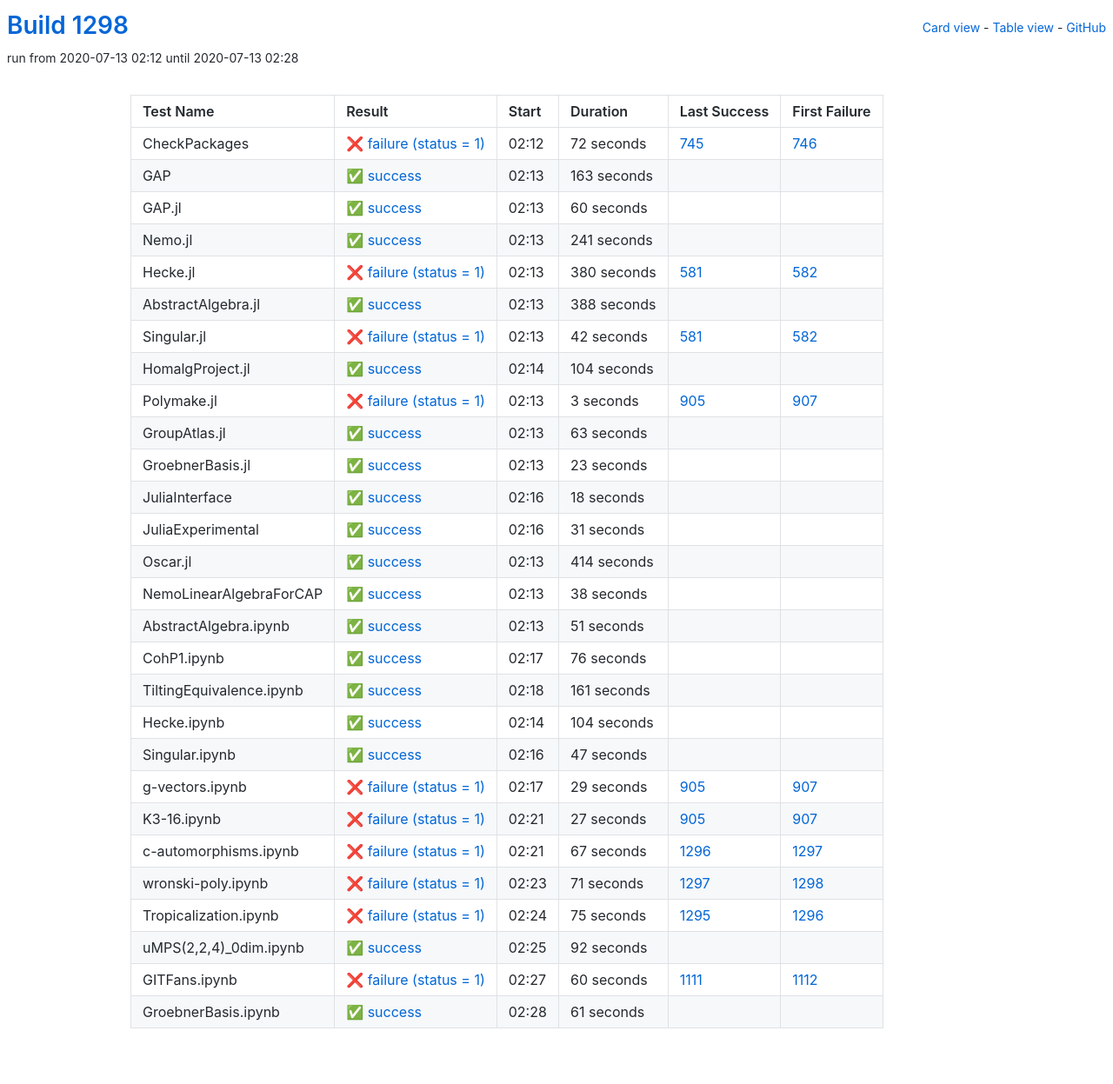
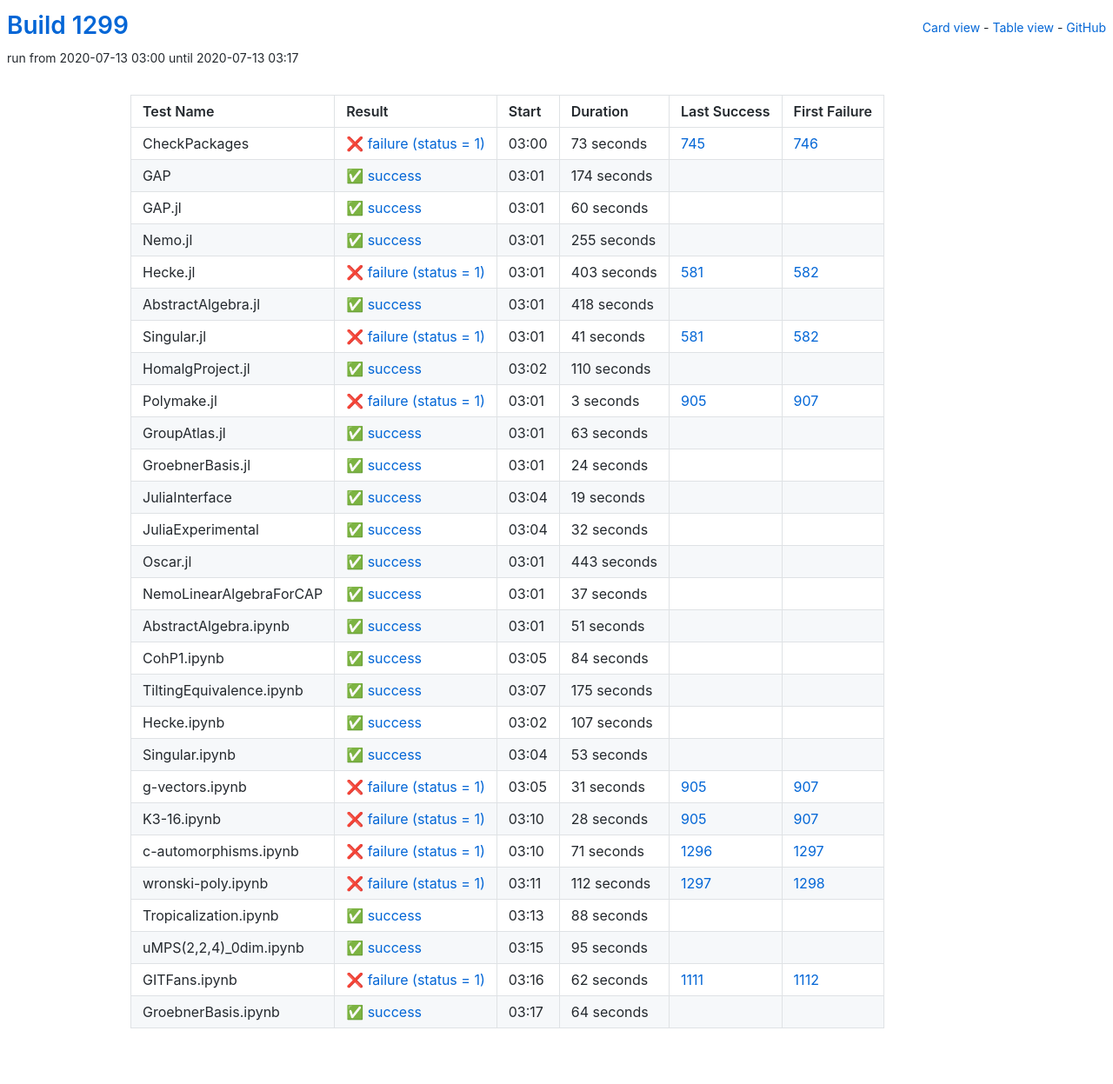
Before and after one commit to oscar-system/oscar-ci-status-1.4, a Jekyll site: the page built from table.html, in a window 1280 px wide. Shown: the whole page at 87% size. Built offline with Jekyll 4.4.1, drawn with Linux system fonts in a browser that asks for light colours.

Commit message:
Build #1299

```diff
--- a/_data/ci.yml
+++ b/_data/ci.yml
@@ -1,6 +1,6 @@
 ---
-build: 1298
-build_url: https://oscarci.mathematik.uni-kl.de/job/oscar-julia-1.4/1298/
+build: 1299
+build_url: https://oscarci.mathematik.uni-kl.de/job/oscar-julia-1.4/1299/
 job: oscar-julia-1.4
 organization: oscar-system
 repo: oscar-ci-status-1.4
@@ -8,32 +8,32 @@ repourl: https://github.com/oscar-system/oscar-ci-status-1.4
 tests:
 - name: CheckPackages
   id: checkpackages
-  log: https://oscarci.mathematik.uni-kl.de/job/oscar-julia-1.4/1298/artifact/logs/build-1298/CheckPackages.log
-  start: 2020-07-13 02:12
+  log: https://oscarci.mathematik.uni-kl.de/job/oscar-julia-1.4/1299/artifact/logs/build-1299/CheckPackages.log
+  start: 2020-07-13 03:00
   success: false
   exitcode: 1
   status: failure
-  duration: 72
+  duration: 73
   last_success: 745
   last_success_url: https://oscarci.mathematik.uni-kl.de/job/oscar-julia-1.4/745/
   first_failure: 746
   first_failure_url: https://oscarci.mathematik.uni-kl.de/job/oscar-julia-1.4/746/
 - name: GAP
   id: gap
-  log: https://oscarci.mathematik.uni-kl.de/job/oscar-julia-1.4/1298/artifact/logs/build-1298/GAP.log
-  start: 2020-07-13 02:13
+  log: https://oscarci.mathematik.uni-kl.de/job/oscar-julia-1.4/1299/artifact/logs/build-1299/GAP.log
+  start: 2020-07-13 03:01
   success: true
   exitcode: 0
   status: success
-  duration: 163
+  duration: 174
   last_success: false
   last_success_url:
   first_failure: false
   first_failure_url:
 - name: GAP.jl
   id: gap-jl
-  log: https://oscarci.mathematik.uni-kl.de/job/oscar-julia-1.4/1298/artifact/logs/build-1298/GAP.jl.log
-  start: 2020-07-13 02:13
+  log: https://oscarci.mathematik.uni-kl.de/job/oscar-julia-1.4/1299/artifact/logs/build-1299/GAP.jl.log
+  start: 2020-07-13 03:01
   success: true
   exitcode: 0
   status: success
@@ -44,68 +44,68 @@ tests:
   first_failure_url:
 - name: Nemo.jl
   id: nemo-jl
-  log: https://oscarci.mathematik.uni-kl.de/job/oscar-julia-1.4/1298/artifact/logs/build-1298/Nemo.jl.log
-  start: 2020-07-13 02:13
+  log: https://oscarci.mathematik.uni-kl.de/job/oscar-julia-1.4/1299/artifact/logs/build-1299/Nemo.jl.log
+  start: 2020-07-13 03:01
   success: true
   exitcode: 0
   status: success
-  duration: 241
+  duration: 255
   last_success: false
   last_success_url:
   first_failure: false
   first_failure_url:
 - name: Hecke.jl
   id: hecke-jl
-  log: https://oscarci.mathematik.uni-kl.de/job/oscar-julia-1.4/1298/artifact/logs/build-1298/Hecke.jl.log
-  start: 2020-07-13 02:13
+  log: https://oscarci.mathematik.uni-kl.de/job/oscar-julia-1.4/1299/artifact/logs/build-1299/Hecke.jl.log
+  start: 2020-07-13 03:01
   success: false
   exitcode: 1
   status: failure
-  duration: 380
+  duration: 403
   last_success: 581
   last_success_url: https://oscarci.mathematik.uni-kl.de/job/oscar-julia-1.4/581/
   first_failure: 582
   first_failure_url: https://oscarci.mathematik.uni-kl.de/job/oscar-julia-1.4/582/
 - name: AbstractAlgebra.jl
   id: abstractalgebra-jl
-  log: https://oscarci.mathematik.uni-kl.de/job/oscar-julia-1.4/1298/artifact/logs/build-1298/AbstractAlgebra.jl.log
-  start: 2020-07-13 02:13
+  log: https://oscarci.mathematik.uni-kl.de/job/oscar-julia-1.4/1299/artifact/logs/build-1299/AbstractAlgebra.jl.log
+  start: 2020-07-13 03:01
   success: true
   exitcode: 0
   status: success
-  duration: 388
+  duration: 418
   last_success: false
   last_success_url:
   first_failure: false
   first_failure_url:
 - name: Singular.jl
   id: singular-jl
-  log: https://oscarci.mathematik.uni-kl.de/job/oscar-julia-1.4/1298/artifact/logs/build-1298/Singular.jl.log
-  start: 2020-07-13 02:13
+  log: https://oscarci.mathematik.uni-kl.de/job/oscar-julia-1.4/1299/artifact/logs/build-1299/Singular.jl.log
+  start: 2020-07-13 03:01
   success: false
   exitcode: 1
   status: failure
-  duration: 42
+  duration: 41
   last_success: 581
   last_success_url: https://oscarci.mathematik.uni-kl.de/job/oscar-julia-1.4/581/
   first_failure: 582
   first_failure_url: https://oscarci.mathematik.uni-kl.de/job/oscar-julia-1.4/582/
 - name: HomalgProject.jl
   id: homalgproject-jl
-  log: https://oscarci.mathematik.uni-kl.de/job/oscar-julia-1.4/1298/artifact/logs/build-1298/HomalgProject.jl.log
-  start: 2020-07-13 02:14
+  log: https://oscarci.mathematik.uni-kl.de/job/oscar-julia-1.4/1299/artifact/logs/build-1299/HomalgProject.jl.log
+  start: 2020-07-13 03:02
   success: true
   exitcode: 0
   status: success
-  duration: 104
+  duration: 110
   last_success: false
   last_success_url:
   first_failure: false
   first_failure_url:
 - name: Polymake.jl
   id: polymake-jl
-  log: https://oscarci.mathematik.uni-kl.de/job/oscar-julia-1.4/1298/artifact/logs/build-1298/Polymake.jl.log
-  start: 2020-07-13 02:13
+  log: https://oscarci.mathematik.uni-kl.de/job/oscar-julia-1.4/1299/artifact/logs/build-1299/Polymake.jl.log
+  start: 2020-07-13 03:01
   success: false
   exitcode: 1
   status: failure
@@ -116,8 +116,8 @@ tests:
   first_failure_url: https://oscarci.mathematik.uni-kl.de/job/oscar-julia-1.4/907/
 - name: GroupAtlas.jl
   id: groupatlas-jl
-  log: https://oscarci.mathematik.uni-kl.de/job/oscar-julia-1.4/1298/artifact/logs/build-1298/GroupAtlas.jl.log
-  start: 2020-07-13 02:13
+  log: https://oscarci.mathematik.uni-kl.de/job/oscar-julia-1.4/1299/artifact/logs/build-1299/GroupAtlas.jl.log
+  start: 2020-07-13 03:01
   success: true
   exitcode: 0
   status: success
@@ -128,68 +128,68 @@ tests:
   first_failure_url:
 - name: GroebnerBasis.jl
   id: groebnerbasis-jl
-  log: https://oscarci.mathematik.uni-kl.de/job/oscar-julia-1.4/1298/artifact/logs/build-1298/GroebnerBasis.jl.log
-  start: 2020-07-13 02:13
+  log: https://oscarci.mathematik.uni-kl.de/job/oscar-julia-1.4/1299/artifact/logs/build-1299/GroebnerBasis.jl.log
+  start: 2020-07-13 03:01
   success: true
   exitcode: 0
   status: success
-  duration: 23
+  duration: 24
   last_success: false
   last_success_url:
   first_failure: false
   first_failure_url:
 - name: JuliaInterface
   id: juliainterface
-  log: https://oscarci.mathematik.uni-kl.de/job/oscar-julia-1.4/1298/artifact/logs/build-1298/JuliaInterface.log
-  start: 2020-07-13 02:16
+  log: https://oscarci.mathematik.uni-kl.de/job/oscar-julia-1.4/1299/artifact/logs/build-1299/JuliaInterface.log
+  start: 2020-07-13 03:04
   success: true
   exitcode: 0
   status: success
-  duration: 18
+  duration: 19
   last_success: false
   last_success_url:
   first_failure: false
   first_failure_url:
 - name: JuliaExperimental
   id: juliaexperimental
-  log: https://oscarci.mathematik.uni-kl.de/job/oscar-julia-1.4/1298/artifact/logs/build-1298/JuliaExperimental.log
-  start: 2020-07-13 02:16
+  log: https://oscarci.mathematik.uni-kl.de/job/oscar-julia-1.4/1299/artifact/logs/build-1299/JuliaExperimental.log
+  start: 2020-07-13 03:04
   success: true
   exitcode: 0
   status: success
-  duration: 31
+  duration: 32
   last_success: false
   last_success_url:
   first_failure: false
   first_failure_url:
 - name: Oscar.jl
   id: oscar-jl
-  log: https://oscarci.mathematik.uni-kl.de/job/oscar-julia-1.4/1298/artifact/logs/build-1298/Oscar.jl.log
-  start: 2020-07-13 02:13
+  log: https://oscarci.mathematik.uni-kl.de/job/oscar-julia-1.4/1299/artifact/logs/build-1299/Oscar.jl.log
+  start: 2020-07-13 03:01
   success: true
   exitcode: 0
   status: success
-  duration: 414
+  duration: 443
   last_success: false
   last_success_url:
   first_failure: false
   first_failure_url:
 - name: NemoLinearAlgebraForCAP
   id: nemolinearalgebraforcap
-  log: https://oscarci.mathematik.uni-kl.de/job/oscar-julia-1.4/1298/artifact/logs/build-1298/NemoLinearAlgebraForCAP.log
-  start: 2020-07-13 02:13
+  log: https://oscarci.mathematik.uni-kl.de/job/oscar-julia-1.4/1299/artifact/logs/build-1299/NemoLinearAlgebraForCAP.log
+  start: 2020-07-13 03:01
   success: true
   exitcode: 0
   status: success
-  duration: 38
+  duration: 37
   last_success: false
   last_success_url:
   first_failure: false
   first_failure_url:
 - name: AbstractAlgebra.ipynb
   id: abstractalgebra-ipynb
-  log: https://oscarci.mathematik.uni-kl.de/job/oscar-julia-1.4/1298/artifact/logs/build-1298/AbstractAlgebra.ipynb.log
-  start: 2020-07-13 02:13
+  log: https://oscarci.mathematik.uni-kl.de/job/oscar-julia-1.4/1299/artifact/logs/build-1299/AbstractAlgebra.ipynb.log
+  start: 2020-07-13 03:01
   success: true
   exitcode: 0
   status: success
@@ -200,144 +200,144 @@ tests:
   first_failure_url:
 - name: CohP1.ipynb
   id: cohp1-ipynb
-  log: https://oscarci.mathematik.uni-kl.de/job/oscar-julia-1.4/1298/artifact/logs/build-1298/CohP1.ipynb.log
-  start: 2020-07-13 02:17
+  log: https://oscarci.mathematik.uni-kl.de/job/oscar-julia-1.4/1299/artifact/logs/build-1299/CohP1.ipynb.log
+  start: 2020-07-13 03:05
   success: true
   exitcode: 0
   status: success
-  duration: 76
+  duration: 84
   last_success: false
   last_success_url:
   first_failure: false
   first_failure_url:
 - name: TiltingEquivalence.ipynb
   id: tiltingequivalence-ipynb
-  log: https://oscarci.mathematik.uni-kl.de/job/oscar-julia-1.4/1298/artifact/logs/build-1298/TiltingEquivalence.ipynb.log
-  start: 2020-07-13 02:18
+  log: https://oscarci.mathematik.uni-kl.de/job/oscar-julia-1.4/1299/artifact/logs/build-1299/TiltingEquivalence.ipynb.log
+  start: 2020-07-13 03:07
   success: true
   exitcode: 0
   status: success
-  duration: 161
+  duration: 175
   last_success: false
   last_success_url:
   first_failure: false
   first_failure_url:
 - name: Hecke.ipynb
   id: hecke-ipynb
-  log: https://oscarci.mathematik.uni-kl.de/job/oscar-julia-1.4/1298/artifact/logs/build-1298/Hecke.ipynb.log
-  start: 2020-07-13 02:14
+  log: https://oscarci.mathematik.uni-kl.de/job/oscar-julia-1.4/1299/artifact/logs/build-1299/Hecke.ipynb.log
+  start: 2020-07-13 03:02
   success: true
   exitcode: 0
   status: success
-  duration: 104
+  duration: 107
   last_success: false
   last_success_url:
   first_failure: false
   first_failure_url:
 - name: Singular.ipynb
   id: singular-ipynb
-  log: https://oscarci.mathematik.uni-kl.de/job/oscar-julia-1.4/1298/artifact/logs/build-1298/Singular.ipynb.log
-  start: 2020-07-13 02:16
+  log: https://oscarci.mathematik.uni-kl.de/job/oscar-julia-1.4/1299/artifact/logs/build-1299/Singular.ipynb.log
+  start: 2020-07-13 03:04
   success: true
   exitcode: 0
   status: success
-  duration: 47
+  duration: 53
   last_success: false
   last_success_url:
   first_failure: false
   first_failure_url:
 - name: g-vectors.ipynb
   id: g-vectors-ipynb
-  log: https://oscarci.mathematik.uni-kl.de/job/oscar-julia-1.4/1298/artifact/logs/build-1298/g-vectors.ipynb.log
-  start: 2020-07-13 02:17
+  log: https://oscarci.mathematik.uni-kl.de/job/oscar-julia-1.4/1299/artifact/logs/build-1299/g-vectors.ipynb.log
+  start: 2020-07-13 03:05
   success: false
   exitcode: 1
   status: failure
-  duration: 29
+  duration: 31
   last_success: 905
   last_success_url: https://oscarci.mathematik.uni-kl.de/job/oscar-julia-1.4/905/
   first_failure: 907
   first_failure_url: https://oscarci.mathematik.uni-kl.de/job/oscar-julia-1.4/907/
 - name: K3-16.ipynb
   id: k3-16-ipynb
-  log: https://oscarci.mathematik.uni-kl.de/job/oscar-julia-1.4/1298/artifact/logs/build-1298/K3-16.ipynb.log
-  start: 2020-07-13 02:21
+  log: https://oscarci.mathematik.uni-kl.de/job/oscar-julia-1.4/1299/artifact/logs/build-1299/K3-16.ipynb.log
+  start: 2020-07-13 03:10
   success: false
   exitcode: 1
   status: failure
-  duration: 27
+  duration: 28
   last_success: 905
   last_success_url: https://oscarci.mathematik.uni-kl.de/job/oscar-julia-1.4/905/
   first_failure: 907
   first_failure_url: https://oscarci.mathematik.uni-kl.de/job/oscar-julia-1.4/907/
 - name: c-automorphisms.ipynb
   id: c-automorphisms-ipynb
-  log: https://oscarci.mathematik.uni-kl.de/job/oscar-julia-1.4/1298/artifact/logs/build-1298/c-automorphisms.ipynb.log
-  start: 2020-07-13 02:21
+  log: https://oscarci.mathematik.uni-kl.de/job/oscar-julia-1.4/1299/artifact/logs/build-1299/c-automorphisms.ipynb.log
+  start: 2020-07-13 03:10
   success: false
   exitcode: 1
   status: failure
-  duration: 67
+  duration: 71
   last_success: 1296
   last_success_url: https://oscarci.mathematik.uni-kl.de/job/oscar-julia-1.4/1296/
   first_failure: 1297
   first_failure_url: https://oscarci.mathematik.uni-kl.de/job/oscar-julia-1.4/1297/
 - name: wronski-poly.ipynb
   id: wronski-poly-ipynb
-  log: https://oscarci.mathematik.uni-kl.de/job/oscar-julia-1.4/1298/artifact/logs/build-1298/wronski-poly.ipynb.log
-  start: 2020-07-13 02:23
+  log: https://oscarci.mathematik.uni-kl.de/job/oscar-julia-1.4/1299/artifact/logs/build-1299/wronski-poly.ipynb.log
+  start: 2020-07-13 03:11
   success: false
   exitcode: 1
   status: failure
-  duration: 71
+  duration: 112
   last_success: 1297
   last_success_url: https://oscarci.mathematik.uni-kl.de/job/oscar-julia-1.4/1297/
   first_failure: 1298
   first_failure_url: https://oscarci.mathematik.uni-kl.de/job/oscar-julia-1.4/1298/
 - name: Tropicalization.ipynb
   id: tropicalization-ipynb
-  log: https://oscarci.mathematik.uni-kl.de/job/oscar-julia-1.4/1298/artifact/logs/build-1298/Tropicalization.ipynb.log
-  start: 2020-07-13 02:24
-  success: false
-  exitcode: 1
-  status: failure
-  duration: 75
-  last_success: 1295
-  last_success_url: https://oscarci.mathematik.uni-kl.de/job/oscar-julia-1.4/1295/
-  first_failure: 1296
-  first_failure_url: https://oscarci.mathematik.uni-kl.de/job/oscar-julia-1.4/1296/
-- name: uMPS(2,2,4)_0dim.ipynb
-  id: umps-2-2-4-0dim-ipynb
-  log: https://oscarci.mathematik.uni-kl.de/job/oscar-julia-1.4/1298/artifact/logs/build-1298/uMPS-2-2-4-_0dim.ipynb.log
-  start: 2020-07-13 02:25
+  log: https://oscarci.mathematik.uni-kl.de/job/oscar-julia-1.4/1299/artifact/logs/build-1299/Tropicalization.ipynb.log
+  start: 2020-07-13 03:13
   success: true
   exitcode: 0
   status: success
-  duration: 92
+  duration: 88
+  last_success: false
+  last_success_url:
+  first_failure: false
+  first_failure_url:
+- name: uMPS(2,2,4)_0dim.ipynb
+  id: umps-2-2-4-0dim-ipynb
+  log: https://oscarci.mathematik.uni-kl.de/job/oscar-julia-1.4/1299/artifact/logs/build-1299/uMPS-2-2-4-_0dim.ipynb.log
+  start: 2020-07-13 03:15
+  success: true
+  exitcode: 0
+  status: success
+  duration: 95
   last_success: false
   last_success_url:
   first_failure: false
   first_failure_url:
 - name: GITFans.ipynb
   id: gitfans-ipynb
-  log: https://oscarci.mathematik.uni-kl.de/job/oscar-julia-1.4/1298/artifact/logs/build-1298/GITFans.ipynb.log
-  start: 2020-07-13 02:27
+  log: https://oscarci.mathematik.uni-kl.de/job/oscar-julia-1.4/1299/artifact/logs/build-1299/GITFans.ipynb.log
+  start: 2020-07-13 03:16
   success: false
   exitcode: 1
   status: failure
-  duration: 60
+  duration: 62
   last_success: 1111
   last_success_url: https://oscarci.mathematik.uni-kl.de/job/oscar-julia-1.4/1111/
   first_failure: 1112
   first_failure_url: https://oscarci.mathematik.uni-kl.de/job/oscar-julia-1.4/1112/
 - name: GroebnerBasis.ipynb
   id: groebnerbasis-ipynb
-  log: https://oscarci.mathematik.uni-kl.de/job/oscar-julia-1.4/1298/artifact/logs/build-1298/GroebnerBasis.ipynb.log
-  start: 2020-07-13 02:28
+  log: https://oscarci.mathematik.uni-kl.de/job/oscar-julia-1.4/1299/artifact/logs/build-1299/GroebnerBasis.ipynb.log
+  start: 2020-07-13 03:17
   success: true
   exitcode: 0
   status: success
-  duration: 61
+  duration: 64
   last_success: false
   last_success_url:
   first_failure: false
```
Also changed, not shown: README.md.
